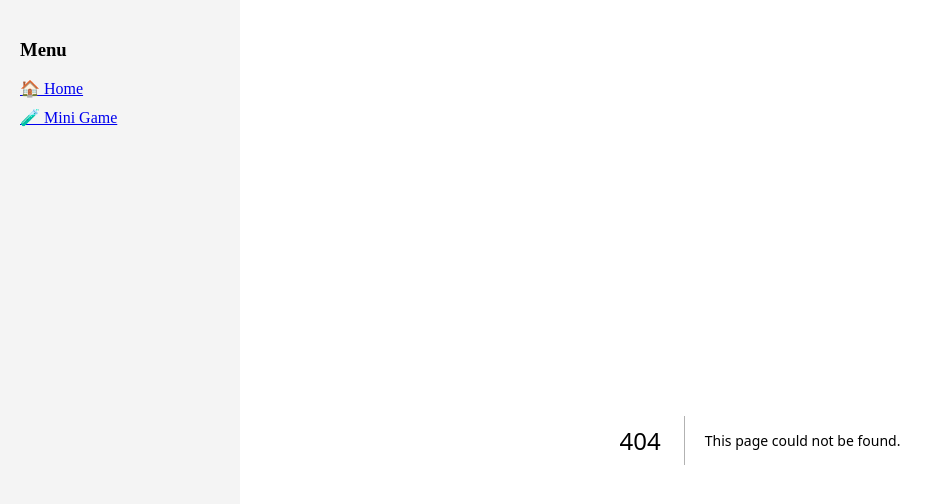
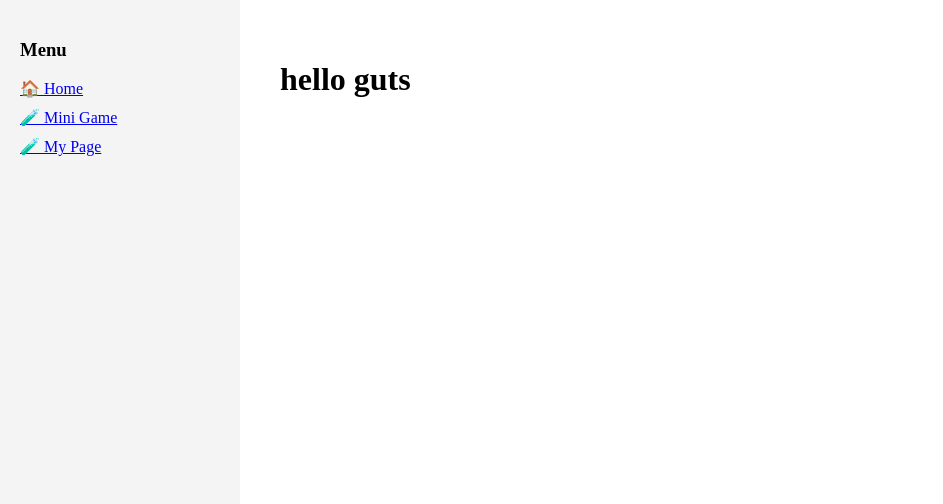
Before and after one commit to ehdtn3540/my-nextjs, a Next.js app: page /my-page in a window 1280 px wide. Before the commit this address had no page. Shown: the top 504 px of the page, without its empty margins (0-943 px from the left). Built offline with nearby package versions, Linux system fonts and the light colour scheme.

Commit message:
My Page 생성, 네비게이션 추가

```diff
--- a/app/layout.tsx
+++ b/app/layout.tsx
@@ -26,6 +26,9 @@ export default function RootLayout({
               <li style={{ marginTop: "10px" }}>
                 <Link href="/mini-game">🧪 Mini Game</Link>
               </li>
+              <li style={{ marginTop: "10px" }}>
+                <Link href="/my-page">🧪 My Page</Link>
+              </li>
             </ul>
           </nav>
 
--- /dev/null
+++ b/app/my-page/page.tsx
@@ -0,0 +1,5 @@
+export default function MyPage() {
+  return (
+  	<h1>hello guts</h1>
+  );
+}
```
